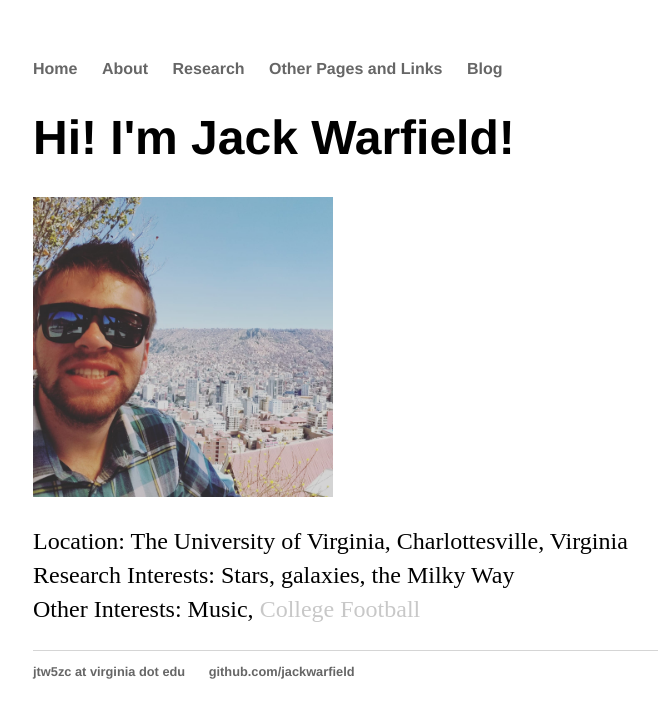
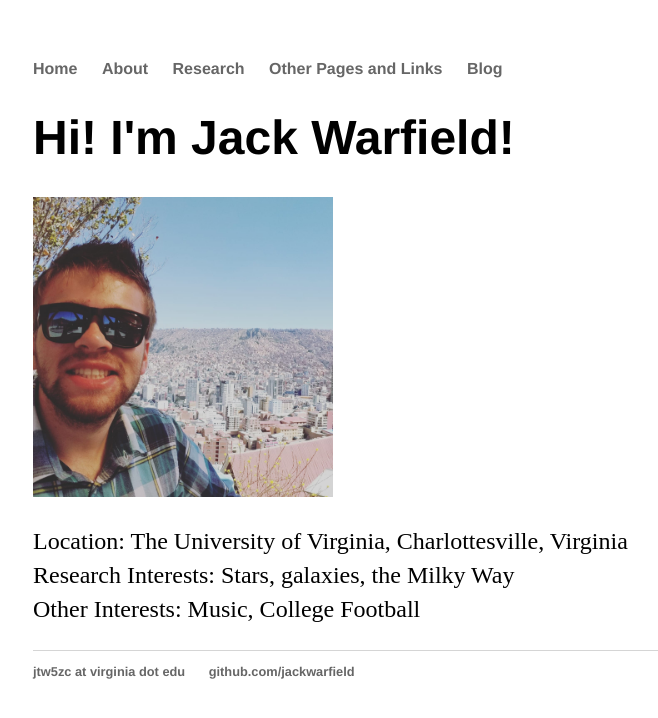
Before and after one commit to jackwarfield/jackwarfield.github.io, a Jekyll site: the page built from index.html, in a window 1280 px wide. Shown: the top 718 px of the page, without its empty margins (159-817 px from the left). Built offline with Jekyll 4.4.1, drawn with Linux system fonts in a browser that asks for light colours.

Commit message:
Update index.html

```diff
--- a/index.html
+++ b/index.html
@@ -8,6 +8,6 @@ title: Jack Warfield
 	<p>
 		Location: The University of Virginia, Charlottesville, Virginia <br>
 		Research Interests: Stars, galaxies, the Milky Way <br>
-		Other Interests: Music, <font color='#C8C8C8'>College Football</font> <br>
+		Other Interests: Music, College Football
 	</p>
 </div><!-- /.blurb -->
```
